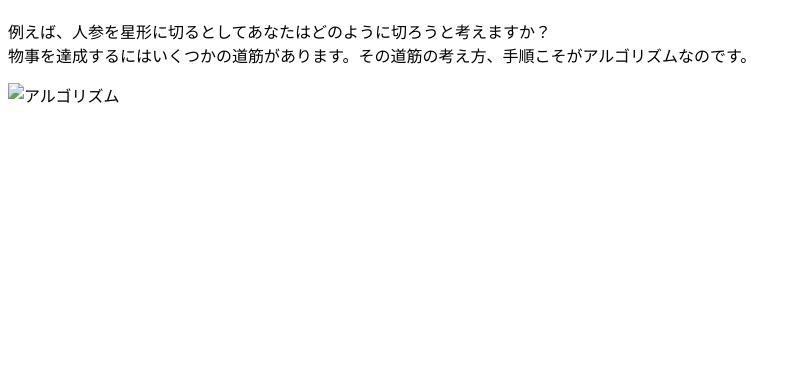
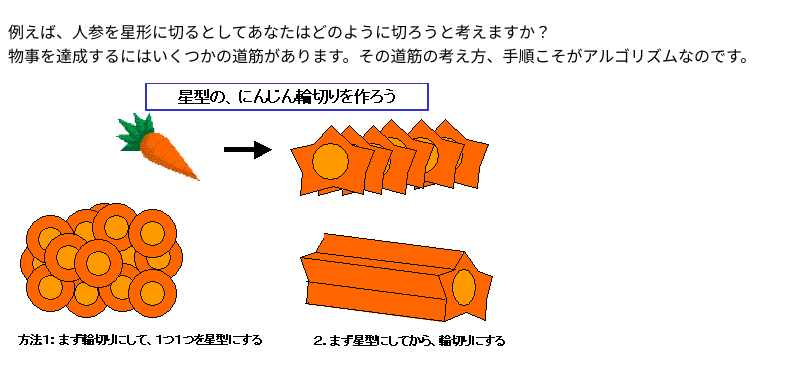
Before and after one commit to SasakiHana/course-introduction2, a plain HTML site: page subjectA.html in a window 1280 px wide. Shown: the part 70-454 px from the top of the page, without its empty margins (0-801 px from the left). Drawn offline with Linux system fonts and the light colour scheme; the site is published under a folder, as on GitHub Pages, so addresses that start at the root find nothing.

Commit message:
img挿入ミスのなおし

```diff
--- a/subjectA.html
+++ b/subjectA.html
@@ -9,6 +9,6 @@
     <h1>アルゴリズム</h1>
     <p>例えば、人参を星形に切るとしてあなたはどのように切ろうと考えますか？<br>
         物事を達成するにはいくつかの道筋があります。その道筋の考え方、手順こそがアルゴリズムなのです。</p>
-    <img src="/img/アルゴリズム.gif" alt="アルゴリズム">
+    <img src="img/アルゴリズム.gif" alt="アルゴリズム">
 </body>
 </html
```
